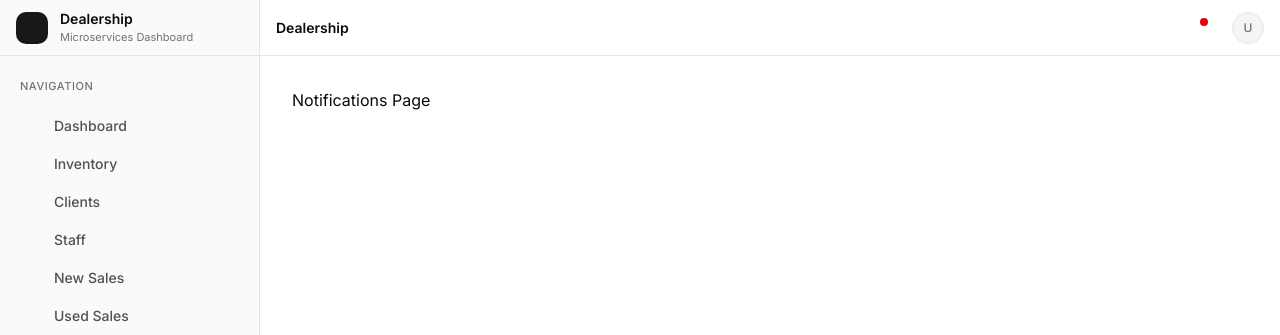
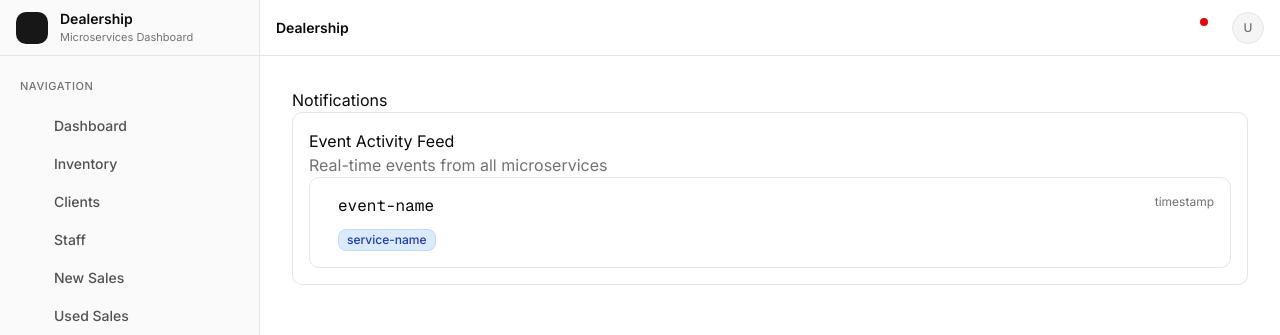
Before and after one commit to DVT-GradProgramme-Bongane/CarDealershipMicroservices, a Next.js app in the folder Frontend/car-dealership/: page /notifications in a window 1280 px wide. Shown: the top 335 px of the page. Built offline with nearby package versions, Linux system fonts and the light colour scheme; some icons are missing.

Commit message:
feat: Add "event activity feed" component (basic styling + non-functional)

```diff
--- a/Frontend/car-dealership/src/app/notifications/page.tsx
+++ b/Frontend/car-dealership/src/app/notifications/page.tsx
@@ -1,3 +1,35 @@
 export default function Page() {
-    return <h1>Notifications Page</h1>
+  return (
+    <>
+      <h1>Notifications</h1>
+
+      <div className="p-4 rounded-lg border">
+        <h3>Event Activity Feed</h3>
+        <p className="text-muted-foreground">Real-time events from all microservices</p>
+        <div className="p-4 rounded-lg border cursor-pointer transition-colors bg-card hover:bg-accent/50">
+          <div className="flex items-start gap-3">
+            <div className="mt-1">
+            </div>
+            <div className="flex-1 space-y-2">
+              <div className="flex items-start justify-between gap-2">
+                <code>
+                  event-name
+                </code>
+                <span className="text-xs text-muted-foreground whitespace-nowrap">
+                  timestamp
+                </span>
+              </div>
+              <span
+                data-slot="badge"
+                className="inline-flex items-center justify-center rounded-md border px-2 py-0.5 text-xs font-medium w-fit whitespace-nowrap shrink-0 [&amp;&gt;svg]:size-3 gap-1 [&amp;&gt;svg]:pointer-events-none focus-visible:border-ring focus-visible:ring-ring/50 focus-visible:ring-[3px] aria-invalid:ring-destructive/20 dark:aria-invalid:ring-destructive/40 aria-invalid:border-destructive transition-[color,box-shadow] overflow-hidden [a&amp;]:hover:bg-secondary/90 bg-blue-100 text-blue-800 border-blue-200"
+              >
+                service-name
+              </span>
+            </div>
+          </div>
+        </div>
+      </div>
+
+    </>
+  );
 }
```
